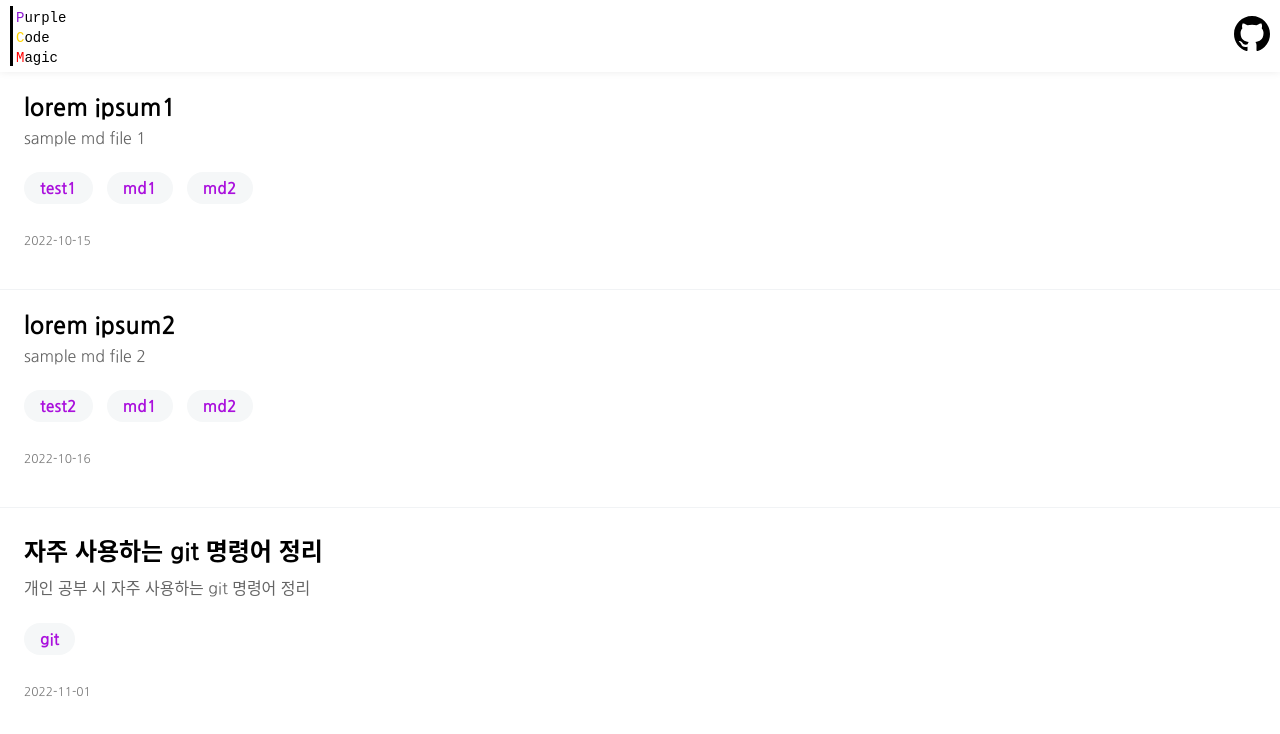
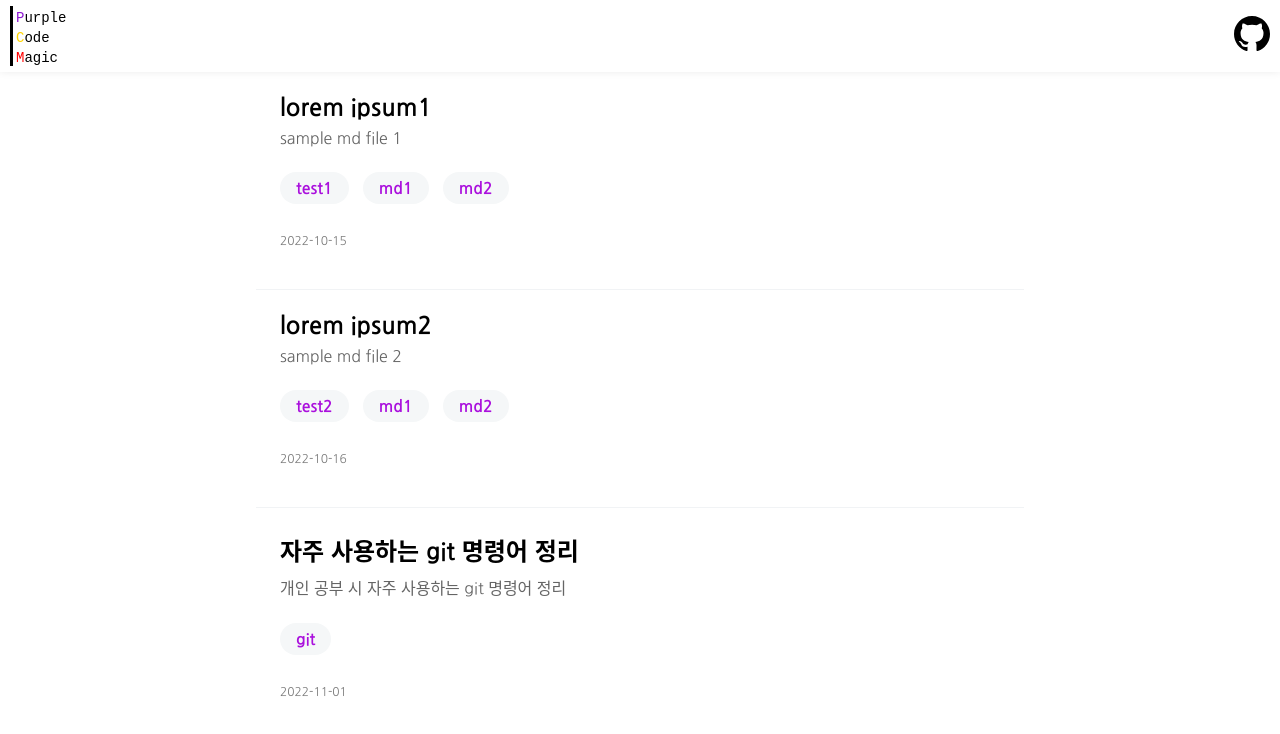
Before and after one commit to purpleCode53/purplecode53.github.io, a Vue app: page / in a window 1280 px wide. Shown: the top 734 px of the page. Built offline with nearby package versions, Linux system fonts and the light colour scheme; no server answers; a web font is replaced by a local one.

Commit message:
update container style

```diff
--- a/src/assets/style/common.scss
+++ b/src/assets/style/common.scss
@@ -16,6 +16,10 @@ body {
     box-shadow: rgb(0 0 0 / 8%) 0px 0px 8px;
 }
 
+.container{
+    width : 768px;
+    margin : 0 auto;
+}
 
 
 .fl {float:left;}
--- a/src/components/BlogLogo.vue
+++ b/src/components/BlogLogo.vue
@@ -1,8 +1,5 @@
 <template>
     <div class="fl">
-        <!-- <a href="/" class="logo" >
-            <img src="@/assets/images/p.png" alt="pLogo">
-        </a> -->
         <div class="logo_box ml10">
             <a href="/" class="home_link"><span class="purple">P</span>urple</a><br/>
             <a href="/" class="home_link"><span class="yellow">C</span>ode</a><br/>
--- a/src/utils/https.js
+++ b/src/utils/https.js
@@ -7,6 +7,7 @@ const $axios = axios.create({
 export const getMD = (postName) => {
     return $axios.get(`/posts/${postName}.md`)
 }
+
 export const getPosts = () => {
     return $axios.get('/posts/index.json')
 }
```
Also changed, not shown: 7 other files (tests, documents, lock files or other folders).
